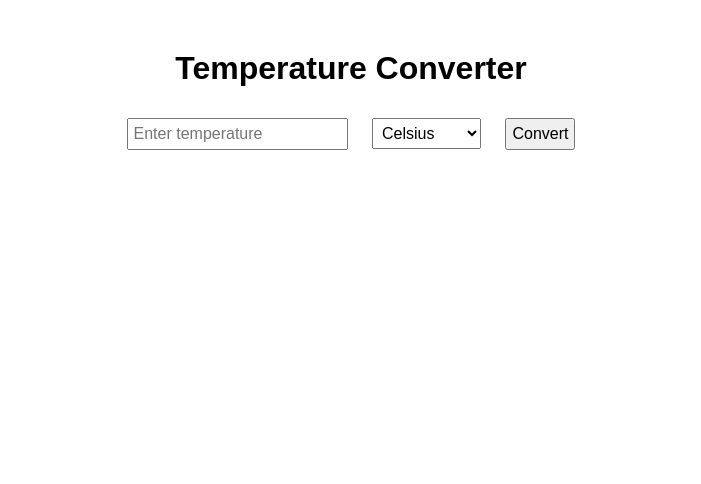
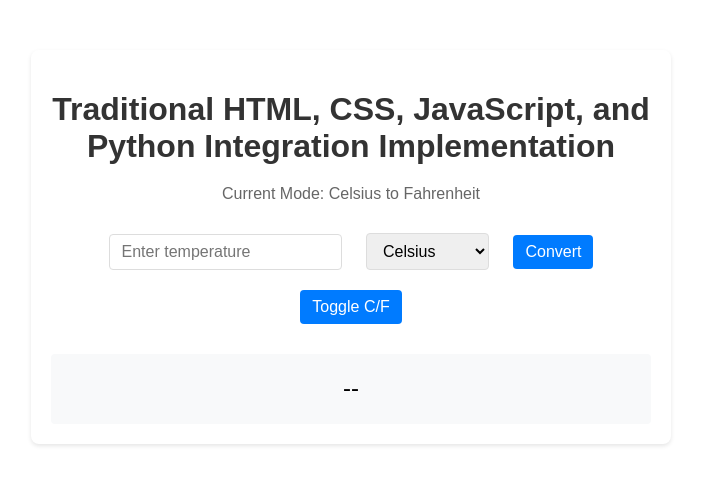
Before and after one commit to neverinfamous/temp-converter, a plain HTML site: page static/index.html in a window 1280 px wide. Shown: the whole page, without its empty margins (289-990 px from the left). Drawn offline with Linux system fonts and the light colour scheme.

Commit message:
Update frontend styling and add mode toggle

```diff
--- a/static/index.html
+++ b/static/index.html
@@ -5,38 +5,81 @@
     <style>
         body {
             font-family: Arial, sans-serif;
-            max-width: 500px;
+            max-width: 600px;
             margin: 50px auto;
             text-align: center;
+            padding: 20px;
+            background-color: #fff;
+            border-radius: 8px;
+            box-shadow: 0 2px 4px rgba(0,0,0,0.1);
+        }
+        h1 {
+            color: #333;
+            margin-bottom: 20px;
+        }
+        .mode {
+            color: #666;
+            margin-bottom: 20px;
+            font-size: 16px;
         }
         input, select, button {
             font-size: 16px;
             margin: 10px;
-            padding: 5px;
+            padding: 8px 12px;
+            border: 1px solid #ddd;
+            border-radius: 4px;
+        }
+        button {
+            background-color: #007bff;
+            color: white;
+            border: none;
+            cursor: pointer;
+            transition: background-color 0.2s;
+        }
+        button:hover {
+            background-color: #0056b3;
         }
         #result {
-            font-size: 20px;
+            font-size: 24px;
             margin-top: 20px;
+            padding: 20px;
+            background-color: #f8f9fa;
+            border-radius: 4px;
+            min-height: 30px;
         }
     </style>
 </head>
 <body>
-    <h1>Temperature Converter</h1>
+    <h1>Traditional HTML, CSS, JavaScript, and Python Integration Implementation</h1>
+    <div class="mode">Current Mode: <span id="mode">Celsius to Fahrenheit</span></div>
     <input type="number" id="temp" placeholder="Enter temperature">
     <select id="unit">
         <option value="C">Celsius</option>
         <option value="F">Fahrenheit</option>
     </select>
     <button onclick="convert()">Convert</button>
-    <div id="result"></div>
+    <button onclick="toggleMode()">Toggle C/F</button>
+    <div id="result">--</div>
 
     <script>
+        let isCtoF = true;
+
+        function updateMode() {
+            document.getElementById('mode').textContent =
+                isCtoF ? 'Celsius to Fahrenheit' : 'Fahrenheit to Celsius';
+            document.getElementById('unit').value = isCtoF ? 'C' : 'F';
+        }
+
+        function toggleMode() {
+            isCtoF = !isCtoF;
+            updateMode();
+        }
+
         async function convert() {
             const temp = document.getElementById('temp').value;
             const unit = document.getElementById('unit').value;
 
             try {
-                // Use current URL instead of hardcoded localhost
                 const response = await fetch('/convert', {
                     method: 'POST',
                     headers: {
```
